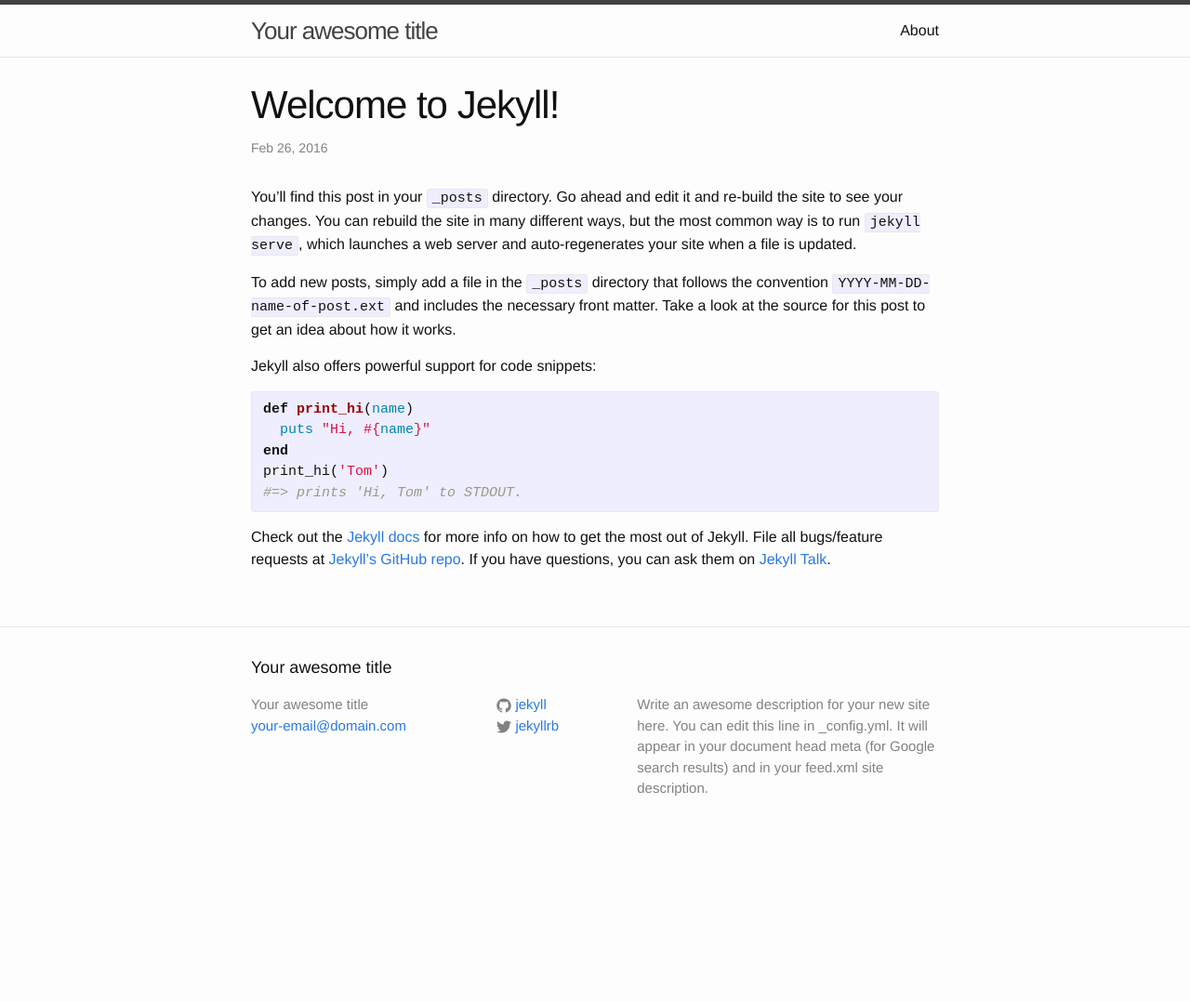
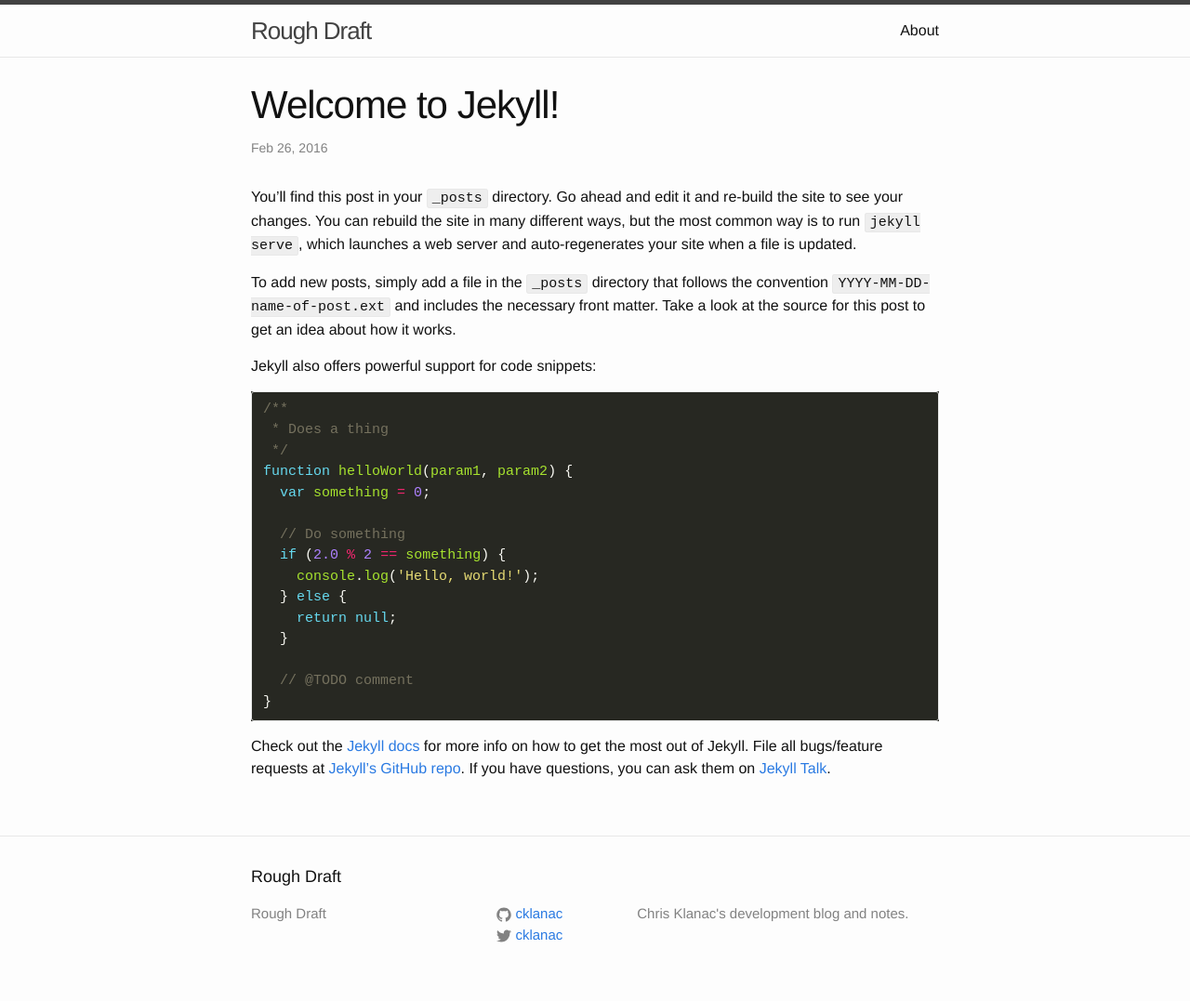
Before and after one commit to cklanac/cklanac.github.io, a Jekyll site: the page built from _posts/2016-02-26-welcome-to-jekyll.markdown, in a window 1280 px wide. Shown: the whole page at 93% size. Built offline with Jekyll 4.4.1, drawn with Linux system fonts in a browser that asks for light colours; before the commit the page ends 920 px from its top, so only the background shows below that.

Commit message:
Enables backtick and monokai syntax highlighting

````diff
--- a/_config.yml
+++ b/_config.yml
@@ -6,20 +6,26 @@
 # 'jekyll serve'. If you change this file, please restart the server process.
 
 # Site settings
-title: Your awesome title
-email: your-email@domain.com
-description: > # this means to ignore newlines until "baseurl:"
-  Write an awesome description for your new site here. You can edit this
-  line in _config.yml. It will appear in your document head meta (for
-  Google search results) and in your feed.xml site description.
+title: Rough Draft
+subtitle: Just another dev blog.
+# email: your-email@domain.com
+description: > # this means to ignore newlines, content must be indented
+  Chris Klanac's development blog and notes.
+# It appears in your document head meta (for Google search results) and in your feed.xml
+
 baseurl: "" # the subpath of your site, e.g. /blog
-url: "http://yourdomain.com" # the base hostname & protocol for your site
-twitter_username: jekyllrb
-github_username:  jekyll
+permalink:     none
+url: "http://cklanac.github.io/" # the base hostname & protocol for your site
+
+twitter_username: cklanac
+github_username:  cklanac
 
 # Build settings
 markdown: kramdown
 
+kramdown:
+  input: GFM # http://kramdown.gettalong.org/parser/gfm.html
+
 # Fixes "invalid date... in the YAML front matter." in Travis build
 # https://github.com/jekyll/jekyll/issues/3330
 exclude: [vendor]
--- a/_posts/2016-02-26-welcome-to-jekyll.markdown
+++ b/_posts/2016-02-26-welcome-to-jekyll.markdown
@@ -3,20 +3,32 @@
 title:  "Welcome to Jekyll!"
 date:   2016-02-26 17:55:47 -0500
 categories: jekyll update
+
 ---
+
 You’ll find this post in your `_posts` directory. Go ahead and edit it and re-build the site to see your changes. You can rebuild the site in many different ways, but the most common way is to run `jekyll serve`, which launches a web server and auto-regenerates your site when a file is updated.
 
 To add new posts, simply add a file in the `_posts` directory that follows the convention `YYYY-MM-DD-name-of-post.ext` and includes the necessary front matter. Take a look at the source for this post to get an idea about how it works.
 
 Jekyll also offers powerful support for code snippets:
 
-{% highlight ruby %}
-def print_hi(name)
-  puts "Hi, #{name}"
-end
-print_hi('Tom')
-#=> prints 'Hi, Tom' to STDOUT.
-{% endhighlight %}
+``` js
+/**
+ * Does a thing
+ */
+function helloWorld(param1, param2) {
+  var something = 0;
+
+  // Do something
+  if (2.0 % 2 == something) {
+    console.log('Hello, world!');
+  } else {
+    return null;
+  }
+
+  // @TODO comment
+}
+```
 
 Check out the [Jekyll docs][jekyll-docs] for more info on how to get the most out of Jekyll. File all bugs/feature requests at [Jekyll’s GitHub repo][jekyll-gh]. If you have questions, you can ask them on [Jekyll Talk][jekyll-talk].
 
--- a/_sass/_base.scss
+++ b/_sass/_base.scss
@@ -132,7 +132,8 @@
     font-size: 15px;
     border: 1px solid $grey-color-light;
     border-radius: 3px;
-    background-color: #eef;
+    background-color: #eee;
+
 }
 
 code {
@@ -147,6 +148,7 @@
         border: 0;
         padding-right: 0;
         padding-left: 0;
+        background-color:transparent;
     }
 }
 
--- a/_sass/_syntax-highlighting.scss
+++ b/_sass/_syntax-highlighting.scss
@@ -1,71 +1,84 @@
 /**
  * Syntax highlighting styles
+ * Monokai styles from:
+ * http://jwarby.github.io/jekyll-pygments-themes/languages/javascript.html
  */
 .highlight {
     background: #fff;
     @extend %vertical-rhythm;
 
     .highlighter-rouge & {
-      background: #eef;
+      background: #272822;
+        code {
+            color:#e6db74;
+        }
     }
 
-    .c     { color: #998; font-style: italic } // Comment
-    .err   { color: #a61717; background-color: #e3d2d2 } // Error
-    .k     { font-weight: bold } // Keyword
-    .o     { font-weight: bold } // Operator
-    .cm    { color: #998; font-style: italic } // Comment.Multiline
-    .cp    { color: #999; font-weight: bold } // Comment.Preproc
-    .c1    { color: #998; font-style: italic } // Comment.Single
-    .cs    { color: #999; font-weight: bold; font-style: italic } // Comment.Special
-    .gd    { color: #000; background-color: #fdd } // Generic.Deleted
-    .gd .x { color: #000; background-color: #faa } // Generic.Deleted.Specific
-    .ge    { font-style: italic } // Generic.Emph
-    .gr    { color: #a00 } // Generic.Error
-    .gh    { color: #999 } // Generic.Heading
-    .gi    { color: #000; background-color: #dfd } // Generic.Inserted
-    .gi .x { color: #000; background-color: #afa } // Generic.Inserted.Specific
-    .go    { color: #888 } // Generic.Output
-    .gp    { color: #555 } // Generic.Prompt
-    .gs    { font-weight: bold } // Generic.Strong
-    .gu    { color: #aaa } // Generic.Subheading
-    .gt    { color: #a00 } // Generic.Traceback
-    .kc    { font-weight: bold } // Keyword.Constant
-    .kd    { font-weight: bold } // Keyword.Declaration
-    .kp    { font-weight: bold } // Keyword.Pseudo
-    .kr    { font-weight: bold } // Keyword.Reserved
-    .kt    { color: #458; font-weight: bold } // Keyword.Type
-    .m     { color: #099 } // Literal.Number
-    .s     { color: #d14 } // Literal.String
-    .na    { color: #008080 } // Name.Attribute
-    .nb    { color: #0086B3 } // Name.Builtin
-    .nc    { color: #458; font-weight: bold } // Name.Class
-    .no    { color: #008080 } // Name.Constant
-    .ni    { color: #800080 } // Name.Entity
-    .ne    { color: #900; font-weight: bold } // Name.Exception
-    .nf    { color: #900; font-weight: bold } // Name.Function
-    .nn    { color: #555 } // Name.Namespace
-    .nt    { color: #000080 } // Name.Tag
-    .nv    { color: #008080 } // Name.Variable
-    .ow    { font-weight: bold } // Operator.Word
-    .w     { color: #bbb } // Text.Whitespace
-    .mf    { color: #099 } // Literal.Number.Float
-    .mh    { color: #099 } // Literal.Number.Hex
-    .mi    { color: #099 } // Literal.Number.Integer
-    .mo    { color: #099 } // Literal.Number.Oct
-    .sb    { color: #d14 } // Literal.String.Backtick
-    .sc    { color: #d14 } // Literal.String.Char
-    .sd    { color: #d14 } // Literal.String.Doc
-    .s2    { color: #d14 } // Literal.String.Double
-    .se    { color: #d14 } // Literal.String.Escape
-    .sh    { color: #d14 } // Literal.String.Heredoc
-    .si    { color: #d14 } // Literal.String.Interpol
-    .sx    { color: #d14 } // Literal.String.Other
-    .sr    { color: #009926 } // Literal.String.Regex
-    .s1    { color: #d14 } // Literal.String.Single
-    .ss    { color: #990073 } // Literal.String.Symbol
-    .bp    { color: #999 } // Name.Builtin.Pseudo
-    .vc    { color: #008080 } // Name.Variable.Class
-    .vg    { color: #008080 } // Name.Variable.Global
-    .vi    { color: #008080 } // Name.Variable.Instance
-    .il    { color: #099 } // Literal.Number.Integer.Long
+    pre {
+        background-color: #272822;
+    }
+    .hll { background-color: #272822; }
+    .c { color: #75715e } /* Comment */
+    .err { color: #960050; background-color: #1e0010 } /* Error */
+    .k { color: #66d9ef } /* Keyword */
+    .l { color: #ae81ff } /* Literal */
+    .n { color: #f8f8f2 } /* Name */
+    .o { color: #f92672 } /* Operator */
+    .p { color: #f8f8f2 } /* Punctuation */
+    .cm { color: #75715e } /* Comment.Multiline */
+    .cp { color: #75715e } /* Comment.Preproc */
+    .c1 { color: #75715e } /* Comment.Single */
+    .cs { color: #75715e } /* Comment.Special */
+    .ge { font-style: italic } /* Generic.Emph */
+    .gs { font-weight: bold } /* Generic.Strong */
+    .kc { color: #66d9ef } /* Keyword.Constant */
+    .kd { color: #66d9ef } /* Keyword.Declaration */
+    .kn { color: #f92672 } /* Keyword.Namespace */
+    .kp { color: #66d9ef } /* Keyword.Pseudo */
+    .kr { color: #66d9ef } /* Keyword.Reserved */
+    .kt { color: #66d9ef } /* Keyword.Type */
+    .ld { color: #e6db74 } /* Literal.Date */
+    .m { color: #ae81ff } /* Literal.Number */
+    .s { color: #e6db74 } /* Literal.String */
+    .na { color: #a6e22e } /* Name.Attribute */
+    .nb { color: #f8f8f2 } /* Name.Builtin */
+    .nc { color: #a6e22e } /* Name.Class */
+    .no { color: #66d9ef } /* Name.Constant */
+    .nd { color: #a6e22e } /* Name.Decorator */
+    .ni { color: #f8f8f2 } /* Name.Entity */
+    .ne { color: #a6e22e } /* Name.Exception */
+    .nf { color: #a6e22e } /* Name.Function */
+    .nl { color: #f8f8f2 } /* Name.Label */
+    .nn { color: #f8f8f2 } /* Name.Namespace */
+    .nx { color: #a6e22e } /* Name.Other */
+    .py { color: #f8f8f2 } /* Name.Property */
+    .nt { color: #f92672 } /* Name.Tag */
+    .nv { color: #f8f8f2 } /* Name.Variable */
+    .ow { color: #f92672 } /* Operator.Word */
+    .w { color: #f8f8f2 } /* Text.Whitespace */
+    .mf { color: #ae81ff } /* Literal.Number.Float */
+    .mh { color: #ae81ff } /* Literal.Number.Hex */
+    .mi { color: #ae81ff } /* Literal.Number.Integer */
+    .mo { color: #ae81ff } /* Literal.Number.Oct */
+    .sb { color: #e6db74 } /* Literal.String.Backtick */
+    .sc { color: #e6db74 } /* Literal.String.Char */
+    .sd { color: #e6db74 } /* Literal.String.Doc */
+    .s2 { color: #e6db74 } /* Literal.String.Double */
+    .se { color: #ae81ff } /* Literal.String.Escape */
+    .sh { color: #e6db74 } /* Literal.String.Heredoc */
+    .si { color: #e6db74 } /* Literal.String.Interpol */
+    .sx { color: #e6db74 } /* Literal.String.Other */
+    .sr { color: #e6db74 } /* Literal.String.Regex */
+    .s1 { color: #e6db74 } /* Literal.String.Single */
+    .ss { color: #e6db74 } /* Literal.String.Symbol */
+    .bp { color: #f8f8f2 } /* Name.Builtin.Pseudo */
+    .vc { color: #f8f8f2 } /* Name.Variable.Class */
+    .vg { color: #f8f8f2 } /* Name.Variable.Global */
+    .vi { color: #f8f8f2 } /* Name.Variable.Instance */
+    .il { color: #ae81ff } /* Literal.Number.Integer.Long */
+
+    .gh { } /* Generic Heading & Diff Header */
+    .gu { color: #75715e; } /* Generic.Subheading & Diff Unified/Comment? */
+    .gd { color: #f92672; } /* Generic.Deleted & Diff Deleted */
+    .gi { color: #a6e22e; } /* Generic.Inserted & Diff Inserted */
 }
````
Also changed, not shown: about.md (+5 -7 lines).
